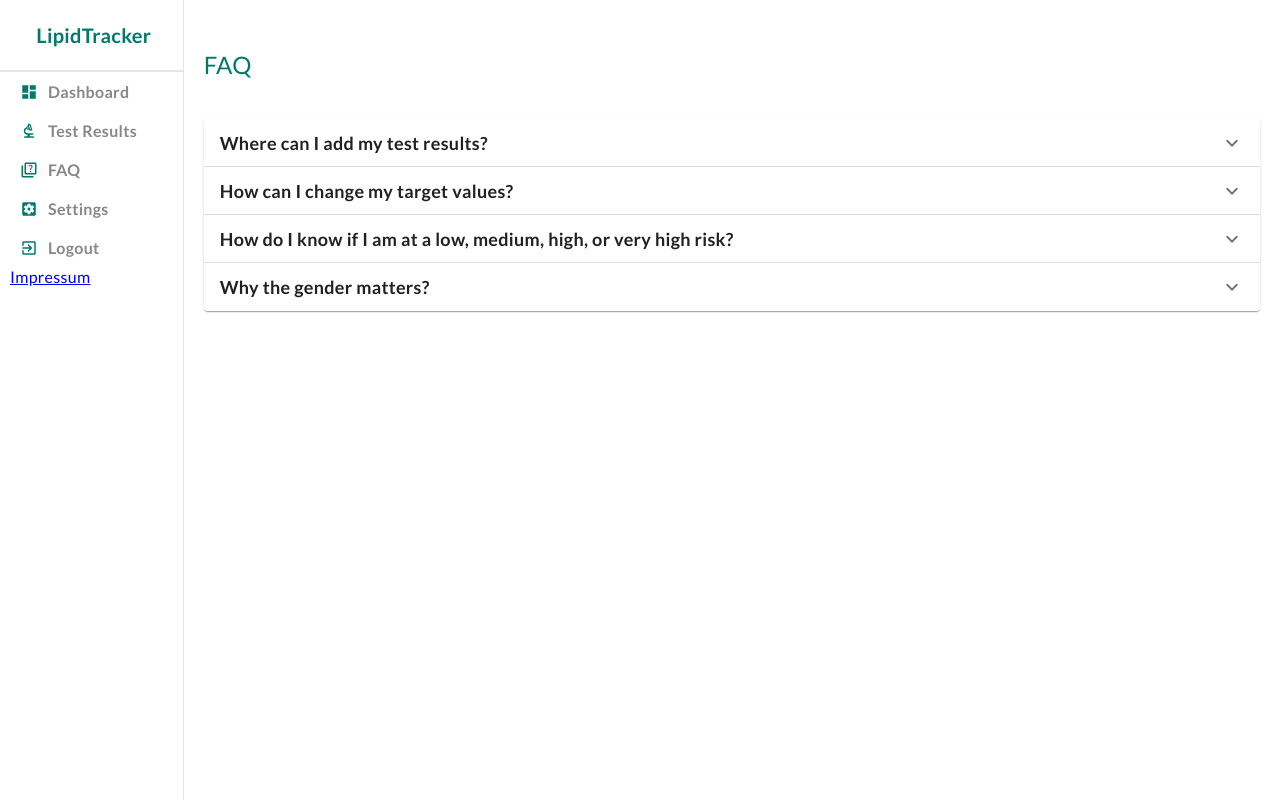
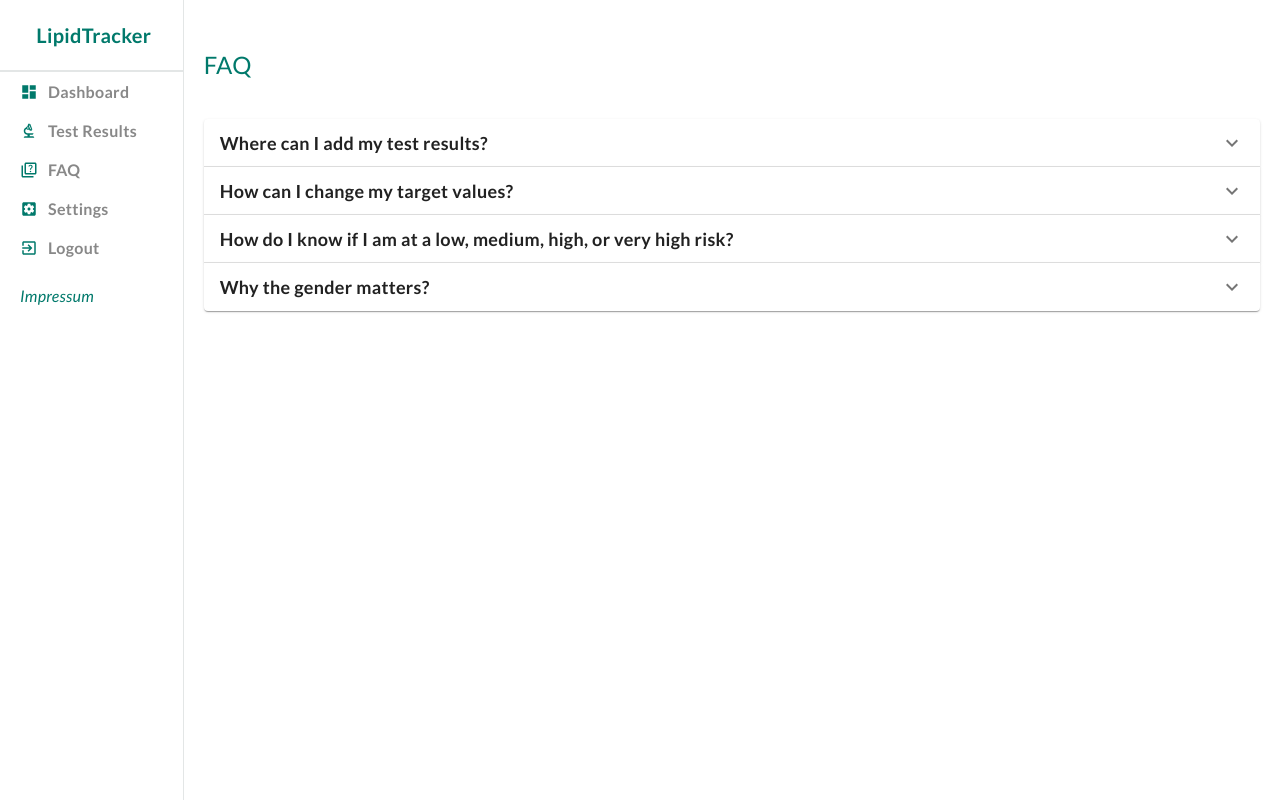
Before and after one commit to IsabelWen/LipidTracker, a React (Create React App) app: page /faq in a window 1280 px wide. Built offline with nearby package versions, Linux system fonts and the light colour scheme; no server answers; sample sign-in values are in the browser's storage.

Commit message:
Add Impressum sidebar

```diff
--- a/src/components/sidebar/sidebar.jsx
+++ b/src/components/sidebar/sidebar.jsx
@@ -96,7 +96,8 @@ const Sidebar = () => {
                         </li>
                     </Link>
                 </ul>
-                <a href={Impressum} rel="noreferrer" target="_blank">Impressum</a>
+                <br/>
+                <a className="impressum" href={Impressum} rel="noreferrer" target="_blank">Impressum</a>
             </div>
         </div>
         </>
--- a/src/components/sidebar/sidebar.scss
+++ b/src/components/sidebar/sidebar.scss
@@ -91,5 +91,12 @@
           }
         }
       }
+
+      .impressum {
+        text-decoration: none;
+        color: #00796b;
+        margin-left: 10px;
+        font-style: italic;
+      }
     }
   }
```
